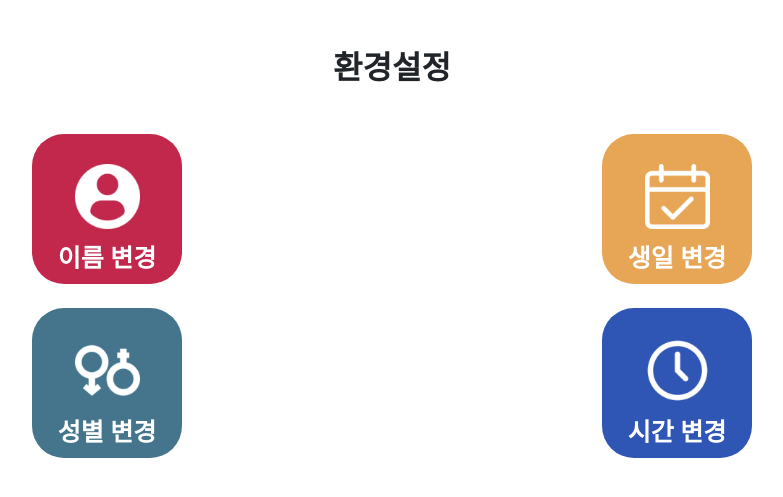
After one commit to Yodayeong/living-lab, a Django app: page /grandchildren/setting/ in a window 1280 px wide. The commit adds this page. Shown: the top 497 px of the page, without its empty margins (248-1031 px from the left). Run offline with Django 3.2, Linux system fonts and the light colour scheme; some libraries are stand-ins or nearby versions.

Commit message:
Update grandchildren templates

```diff
--- /dev/null
+++ b/grandchildren/templates/grandchildren/setting.html
@@ -0,0 +1,44 @@
+{% extends 'base.html' %}
+{% load static %}
+{% load django_bootstrap5 %}
+
+{% block css %}
+{% endblock %}
+
+{% block content %}
+<div class="my-5 text-center">
+  <h1 style="font-weight:bold; font-size:2rem;">환경설정</h1>
+</div>
+<div class="boxes">
+  <div class="row">
+    <div class="col-6">
+      <a href="" style="text-decoration:none;">
+      <div class="mb-4" style="text-align:center; margin:0 auto; background-color:#C1284C; width:150px; height:150px; border-radius:2rem; font-size:25px; font-weight:bold;color:white;">
+        <img src="{% static 'grandchildren/img/profile.png' %}" alt="" style="width:65px; height:65px; margin-top:30px;">
+        <p style="margin-top:10px;">이름 변경</p>
+      </div>
+      </a>
+      <a href="" style="text-decoration:none;">
+      <div class="mb-3" style="text-align:center; margin:0 auto; background-color:#44758D; width:150px; height:150px; border-radius:2rem; font-size:25px; font-weight:bold;color:white;">
+        <img src="{% static 'grandchildren/img/gender.png' %}" alt="" style="width:65px; height:65px; margin-top:30px;">
+        <p style="margin-top:10px;">성별 변경</p>
+      </div>
+      </a>
+    </div>
+    <div class="col-6">
+      <a href="" style="text-decoration:none;">
+      <div class="mb-4" style="text-align:center; margin:0 auto; background-color:#E6A656; width:150px; height:150px; border-radius:2rem; font-size:25px; font-weight:bold;color:white;">
+        <img src="{% static 'grandchildren/img/calender.png' %}" alt="" style="width:65px; height:65px; margin-top:30px;">
+        <p style="margin-top:10px;">생일 변경</p>
+      </div>
+      </a>
+      <a href="" style="text-decoration:none;">
+      <div class="mb-3" style="text-align:center; margin:0 auto; background-color:#2F55B5; width:150px; height:150px; border-radius:2rem; font-size:25px; font-weight:bold;color:white;">
+        <img src="{% static 'grandchildren/img/clock.png' %}" alt="" style="width:65px; height:65px; margin-top:30px;">
+        <p style="margin-top:10px;">시간 변경</p>
+      </div>
+      </a>
+    </div>
+  </div>
+</div>
+{% endblock content %}
--- a/grandchildren/urls.py
+++ b/grandchildren/urls.py
@@ -5,4 +5,6 @@ app_name = "grandchildren"
 
 urlpatterns = [
     path('', views.index, name="index"),
+    path('sentiment/', views.sentiment, name="sentiment"),
+    path('setting/', views.setting, name="setting"),
 ]
--- a/grandchildren/views.py
+++ b/grandchildren/views.py
@@ -3,3 +3,11 @@ from django.shortcuts import render
 def index(request):
 
     return render(request, 'grandchildren/index.html')
+
+def sentiment(request):
+
+    return render(request, 'grandchildren/sentiment.html')
+
+def setting(request):
+
+    return render(request, 'grandchildren/setting.html')
--- a/templates/base.html
+++ b/templates/base.html
@@ -15,7 +15,7 @@
   {% block script %}
   <script src="https://cdn.jsdelivr.net/npm/axios/dist/axios.min.js"></script>
   {% endblock script %}
-  <title>Alcohol Trip</title>
+  <title>오늘의 손녀</title>
   <link rel="stylesheet" href="https://cdn.jsdelivr.net/npm/bootstrap-icons@1.9.1/font/bootstrap-icons.css">
 
   <link href="https://cdn.jsdelivr.net/npm/bootstrap@5.2.2/dist/css/bootstrap.min.css" rel="stylesheet"
@@ -29,26 +29,6 @@
   <script src="https://kit.fontawesome.com/3ef4088aa9.js" crossorigin="anonymous"></script>
 
 <Style>
-  {% comment %} .navbar-custom {
-      background-image: linear-gradient( 135deg, #F97794 10%, #623AA2 100%);
-  } {% endcomment %}
-
-
-  /* change the brand and text color */
-  .navbar-custom .navbar-brand,
-  .navbar-custom .navbar-text {
-      color: rgba(255,255,255,.8);
-  }
-
-  /* change the link color and padding  */
-  .navbar-custom .navbar-nav .nav-link {
-      color: bisque;
-      padding: .75rem 1rem;
-  }
-
-  body {
-    background-color: rgb(249, 249, 241);
-  }
 </Style>
 </head>
 
@@ -59,8 +39,7 @@
   </div>
   {% bootstrap_javascript %}
 
-  <footer class="text-center" style="background-color:black;">
-  </footer>
+  <footer class="text-center"></footer>
 </body>
 
 </html>
```
Also changed, not shown: grandchildren/templates/grandchildren/index.html (+24 -1 lines), grandchildren/templates/grandchildren/sentiment.html (added, +27 -0 lines), grandchildren/static/grandchildren/img/bar.png (added), grandchildren/static/grandchildren/img/blue_bar.png (added), grandchildren/static/grandchildren/img/calender.png (added), grandchildren/static/grandchildren/img/clipboard.png (added), grandchildren/static/grandchildren/img/clock.png (added), grandchildren/static/grandchildren/img/gear.png (added), grandchildren/static/grandchildren/img/gender.png (added), grandchildren/static/grandchildren/img/microphone.png (added), grandchildren/static/grandchildren/img/phone-call.png (added), grandchildren/static/grandchildren/img/profile.png (added), grandchildren/static/grandchildren/img/sad_heart.png (added).
